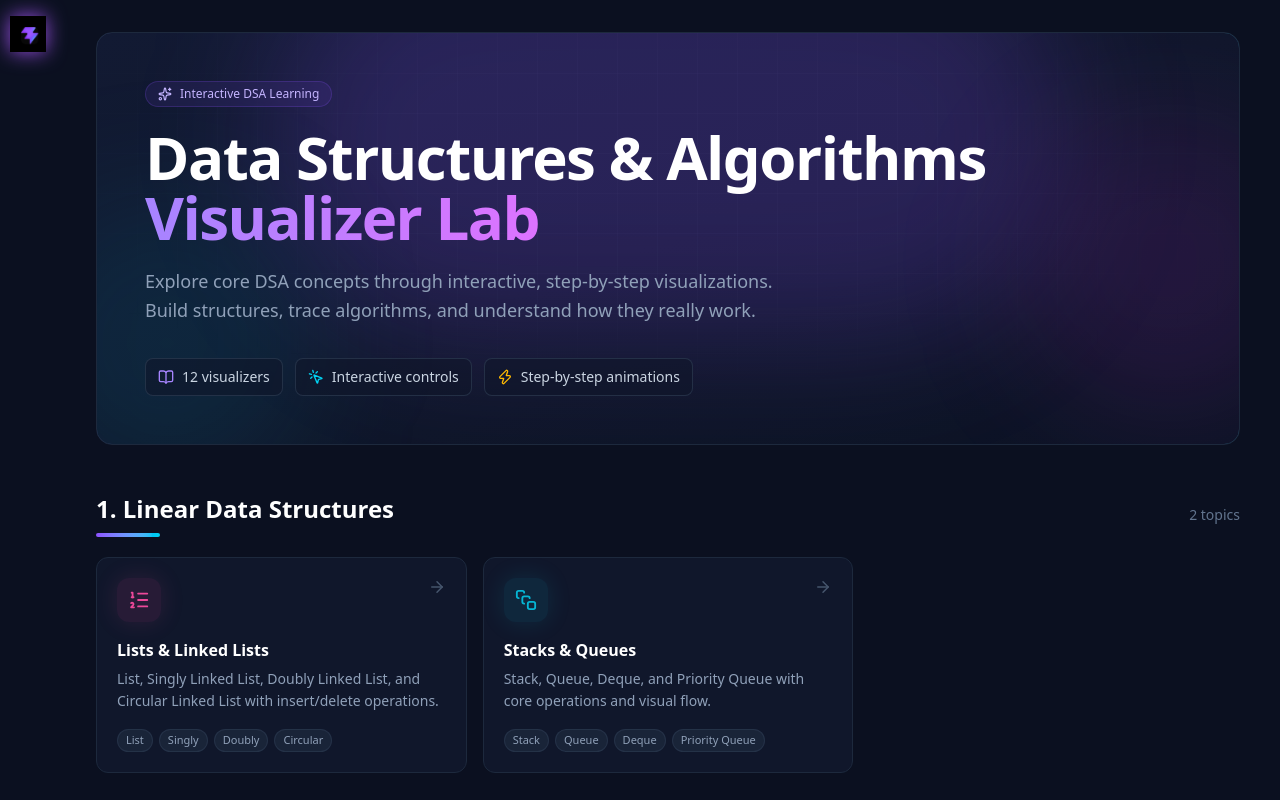
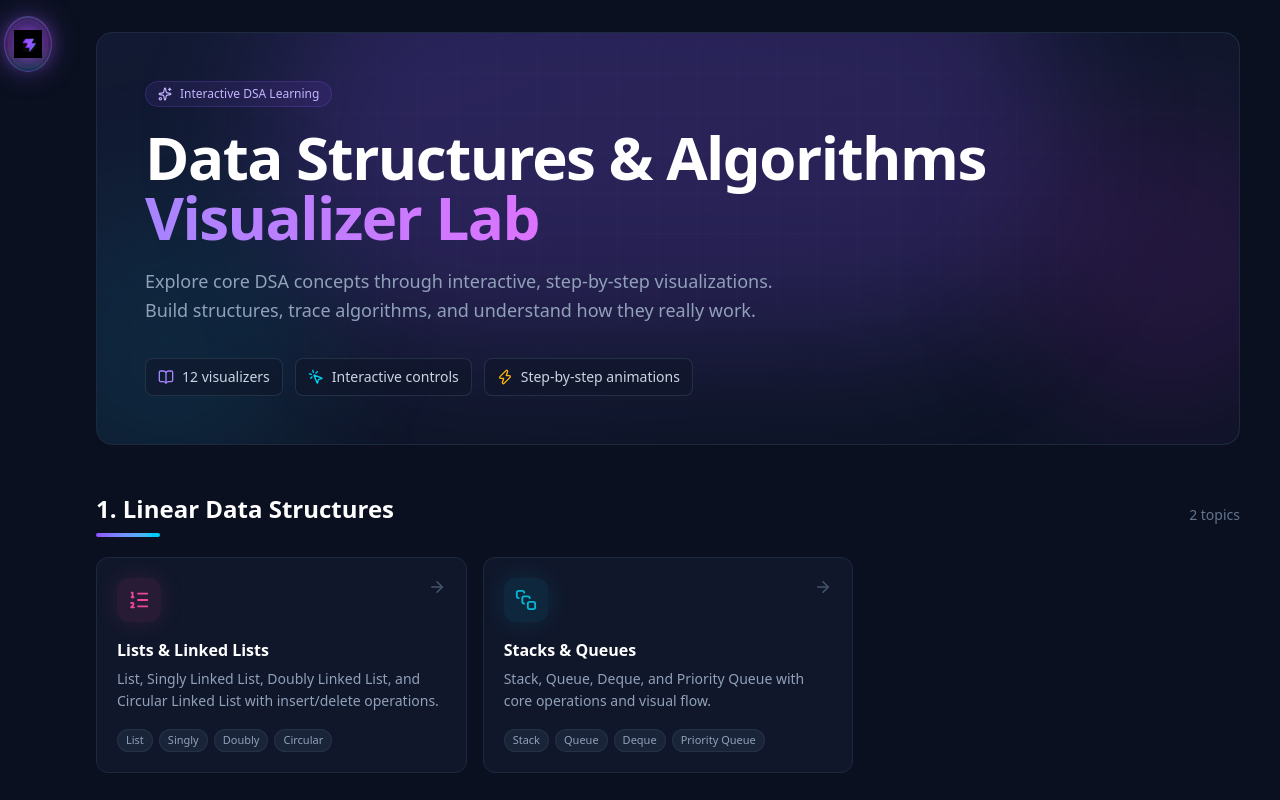
Before and after one commit to dommetipavan26-tech/DSA, a React (Vite) app: page / in a window 1280 px wide. Built offline with nearby package versions, Linux system fonts and the light colour scheme.

Commit message:
style: make sidebar toggle an oval glowing button
Co-authored-by: arena-agent <297053741+arena-agent@users.noreply.github.com>

```diff
--- a/src/components/Layout.tsx
+++ b/src/components/Layout.tsx
@@ -32,11 +32,12 @@ export default function Layout() {
       <div className="relative z-40 w-[56px] shrink-0 flex flex-col items-center py-4">
         <button
           onClick={() => setOpen((v) => !v)}
-          className="group flex items-center justify-center transition-all duration-300 hover:scale-110 active:scale-95"
+          className="group relative flex items-center justify-center w-12 h-14 rounded-[50%] bg-gradient-to-b from-violet-500/25 via-fuchsia-500/15 to-cyan-500/20 border border-violet-400/30 shadow-[0_0_28px_rgba(139,92,246,0.35),inset_0_1px_0_rgba(255,255,255,0.12)] hover:shadow-[0_0_40px_rgba(139,92,246,0.55),inset_0_1px_0_rgba(255,255,255,0.16)] hover:scale-105 active:scale-95 transition-all duration-300 backdrop-blur-sm"
           aria-label={open ? 'Close sidebar' : 'Open sidebar'}
           title={open ? 'Close sidebar' : 'Open sidebar'}
         >
-          <img src="/sidebar-toggle.png" alt="" className="w-9 h-9 object-contain drop-shadow-[0_0_10px_rgba(168,85,247,0.9)] group-hover:drop-shadow-[0_0_16px_rgba(168,85,247,1)] transition-all duration-300" />
+          <span className="absolute inset-[3px] rounded-[50%] border border-white/5 pointer-events-none" />
+          <img src="/sidebar-toggle.png" alt="" className="relative w-7 h-7 object-contain drop-shadow-[0_0_10px_rgba(168,85,247,0.95)] group-hover:drop-shadow-[0_0_16px_rgba(168,85,247,1)] transition-all duration-300" />
         </button>
       </div>
 
```
